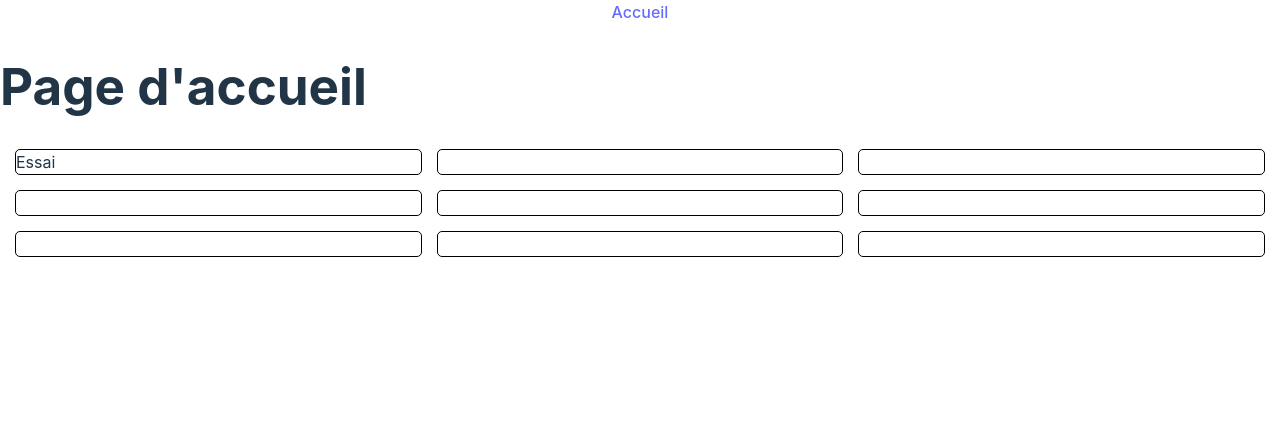
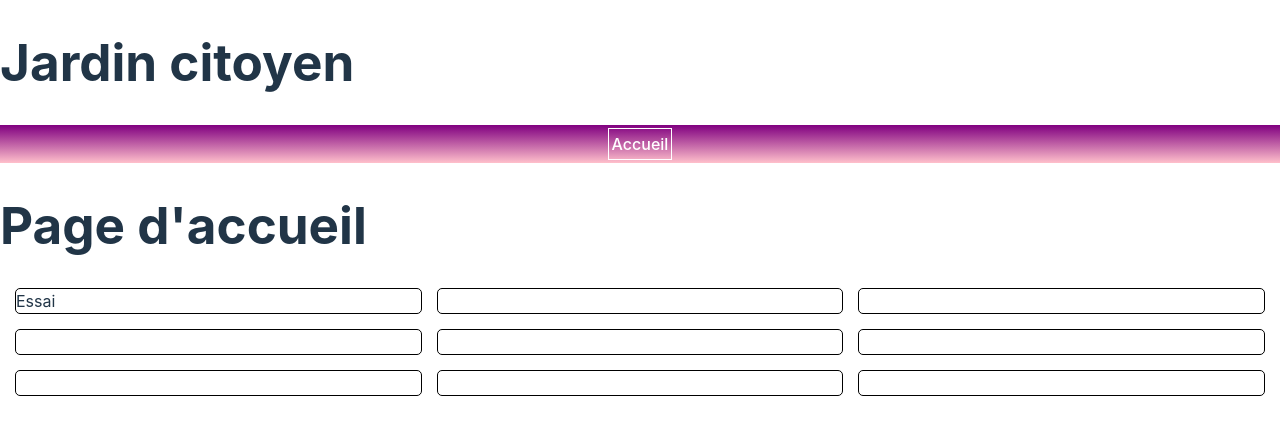
Before and after one commit to silenthill99/JardinPedagogique, a React (Vite) app: page / in a window 1280 px wide. Shown: the top 434 px of the page. Built offline with nearby package versions, Linux system fonts and the light colour scheme.

Commit message:
Mise à jour du projet

```diff
--- a/src/App.jsx
+++ b/src/App.jsx
@@ -6,6 +6,7 @@ function App() {
     return (
         <>
             <header>
+                <h1>Jardin citoyen</h1>
                 <nav>
                     <NavLink to="">Accueil</NavLink>
                 </nav>
--- a/src/css/App.css
+++ b/src/css/App.css
@@ -1,6 +1,20 @@
 nav {
   display: flex;
   justify-content: center;
+  background: linear-gradient(to bottom, purple, pink);
+}
+nav a {
+  margin: 3px;
+  padding: 3px;
+  color: white;
+}
+nav a:hover {
+  text-decoration: underline;
+  color: white;
+}
+
+.active {
+  border: 1px solid white;
 }
 
 /*# sourceMappingURL=App.css.map */
--- a/src/css/App.scss
+++ b/src/css/App.scss
@@ -1,4 +1,18 @@
 nav {
   display: flex;
   justify-content: center;
+  background: linear-gradient(to bottom, purple, pink);
+  a {
+    margin: 3px;
+    padding: 3px;
+    color: white;
+    &:hover {
+      text-decoration: underline;
+      color: white;
+    }
+  }
 }
+
+.active {
+  border: 1px solid white;
+}
```
Also changed, not shown: 1 other file (tests, documents, lock files or other folders).
